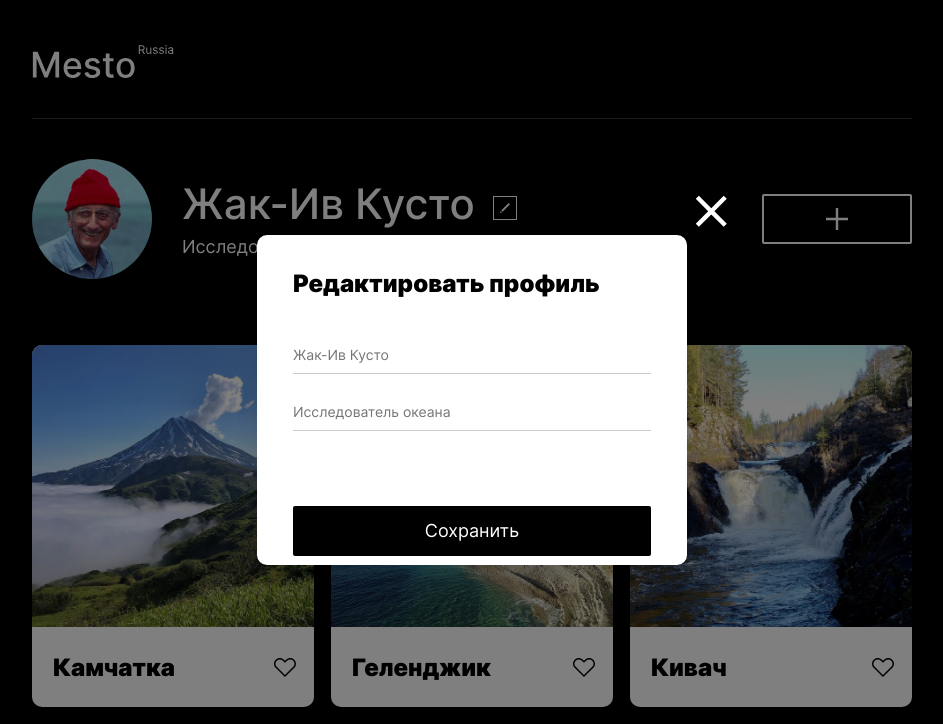
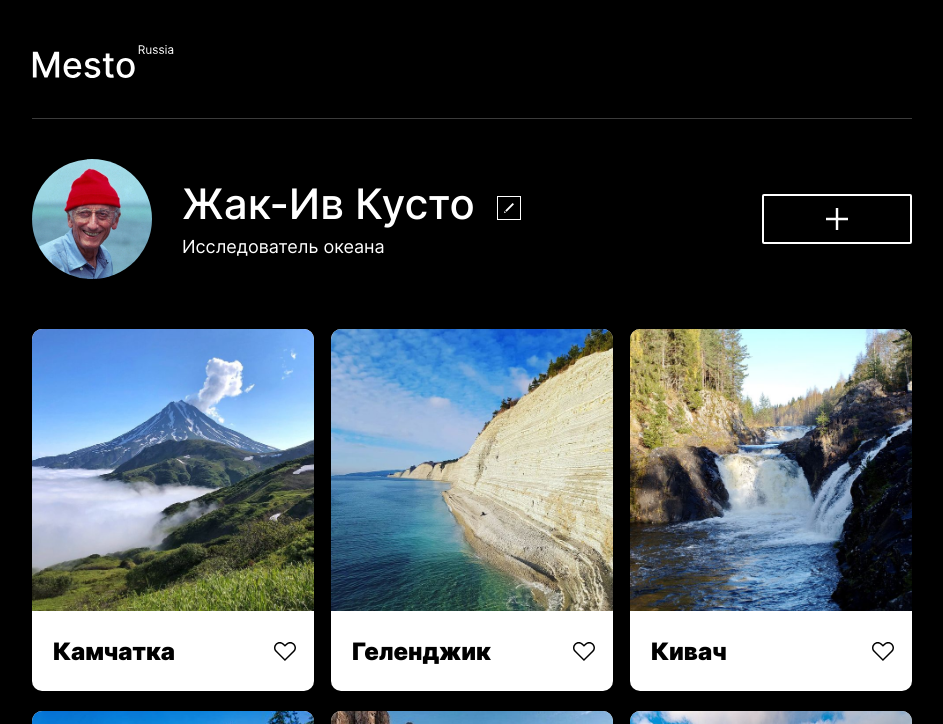
Before and after one commit to santip-a/mesto-project, a plain HTML site: page index.html in a window 1280 px wide. Shown: the top 724 px of the page, without its empty margins (168-1111 px from the left). Drawn offline with Linux system fonts and the light colour scheme.

Commit message:
Третий коммит

```diff
--- a/blocks/cards/cards.css
+++ b/blocks/cards/cards.css
@@ -1,5 +1,6 @@
 .cards {
   padding: 0;
+  margin: 0;
   list-style-type: none;
   display: grid;
   row-gap: 20px;
--- a/blocks/profile/__title/profile__title.css
+++ b/blocks/profile/__title/profile__title.css
@@ -1,4 +1,5 @@
 .profile__title {
+  display: inline-block;
   margin: 0;
   padding: 0;
   font-weight: 500;
--- a/index.html
+++ b/index.html
@@ -20,7 +20,10 @@
       <section class="profile">
         <img class="profile__avatar" src="./images/avatar.jpg" alt="Аватарка.">
         <div class="profile__info">
-          <h1 class="profile__title">Жак-Ив Кусто<button class="profile__buttom-info" type="button"></button></h1>
+          <div class="profile__line">
+            <h1 class="profile__title">Жак-Ив Кусто</h1>
+            <button class="profile__buttom-info" type="button"></button>
+          </div>
           <p class="profile__subtitle">Исследователь океана</p>
         </div>
         <button class="profile__buttom-add" type="button"></button>
@@ -80,7 +83,7 @@
   </div>
 
 
-  <div class="popup popup_opened">  <!-- popup_opened  -->
+  <div class="popup">  <!-- popup_opened  -->
     <div class="popup__container">
       <h2 class="popup__title">Редактировать профиль</h2>
       <form class="form" name="form_data">
```
Also changed, not shown: styles/index.css (line endings or trailing spaces).
